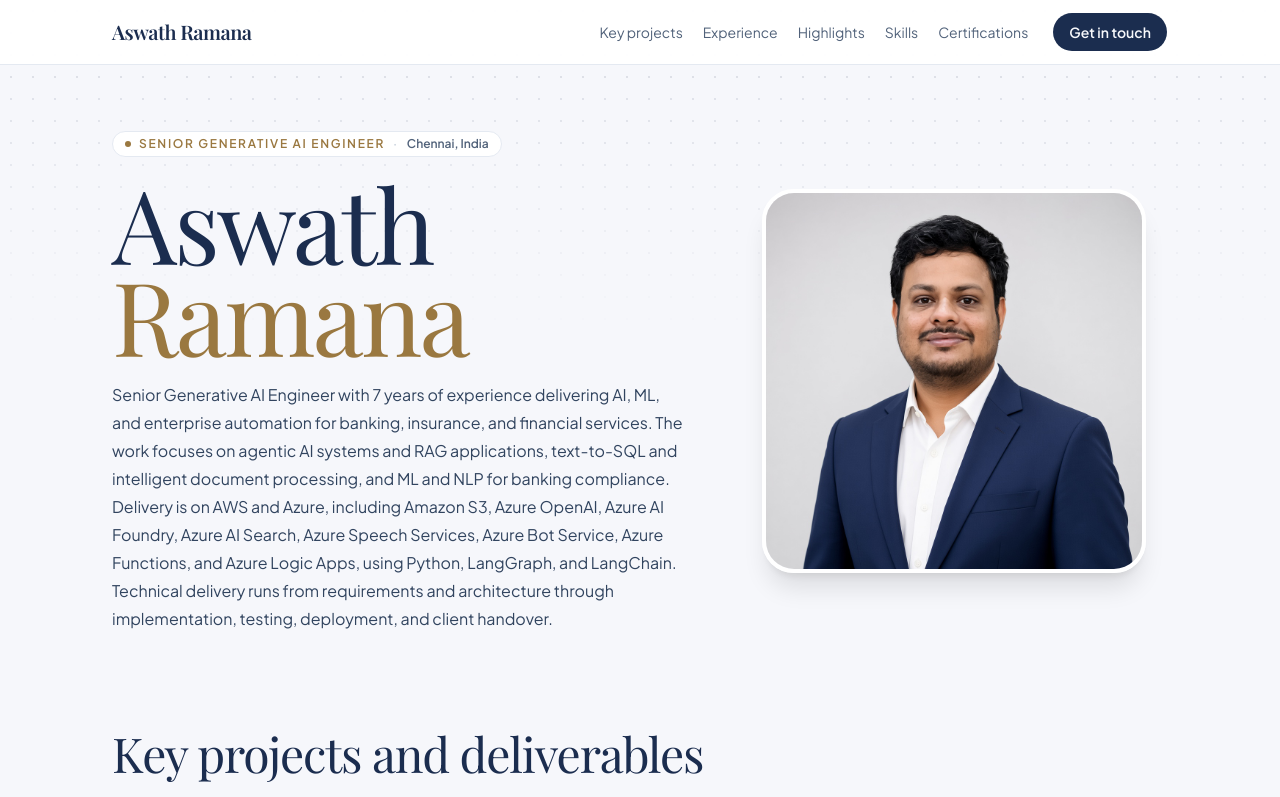
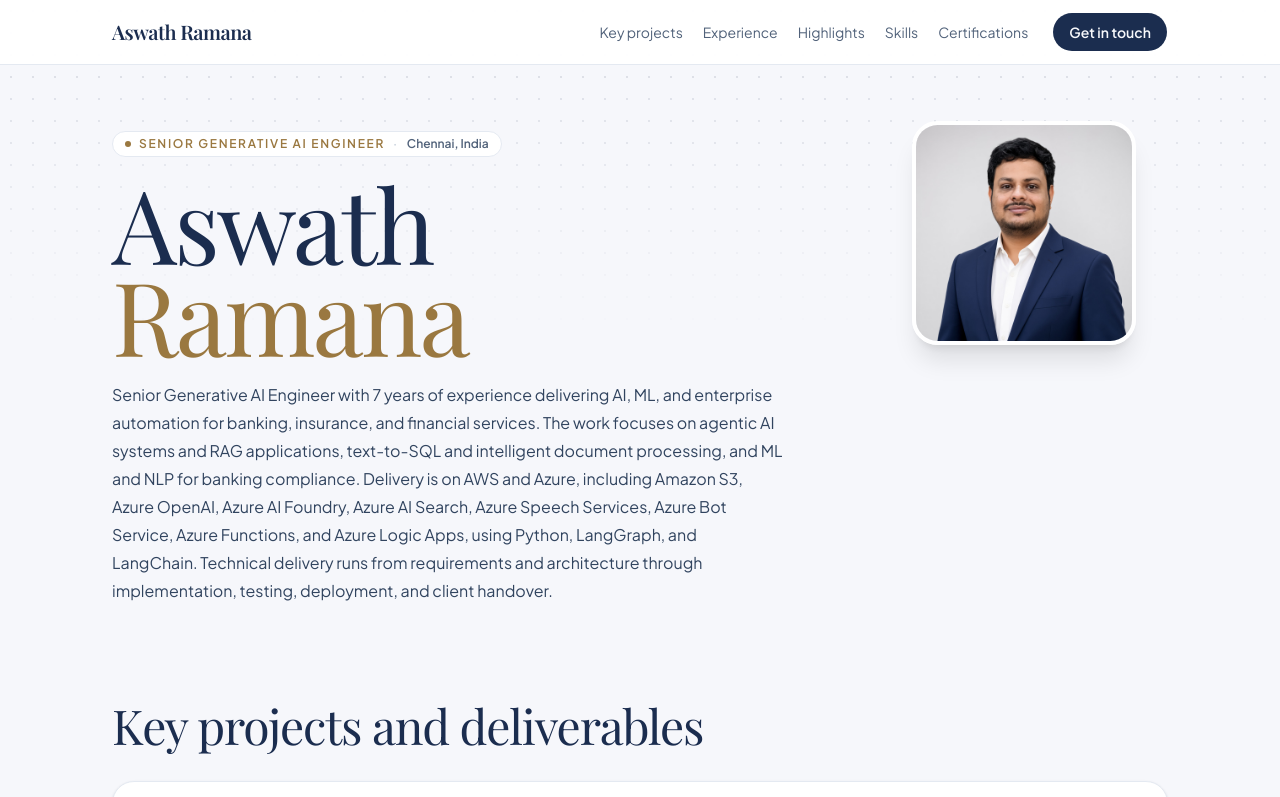
Before and after one commit to madaswath/aswath-ramana-portfolio, a Next.js app: page / in a window 1280 px wide. Shown: the top 797 px of the page. Built offline with nearby package versions, Linux system fonts and the light colour scheme; a web font is replaced by a local one.

Commit message:
Make the intro portrait smaller and sit it higher.
Co-authored-by: madaswath <madaswath@gmail.com>

```diff
--- a/components/home-page.tsx
+++ b/components/home-page.tsx
@@ -78,7 +78,7 @@ export function HomePage() {
 function Hero() {
   return (
     <section id="top" className="scroll-mt-24 mx-auto w-full max-w-[1120px] px-5 pt-12 pb-8 md:px-8 md:pt-16">
-      <div className="grid items-center gap-12 lg:grid-cols-[minmax(0,1.15fr)_minmax(280px,0.85fr)]">
+      <div className="grid items-start gap-10 lg:grid-cols-[minmax(0,1.15fr)_16rem]">
         <div>
           <p className="inline-flex items-center gap-2 rounded-full border border-[#e4e9f1] bg-white px-3 py-1 text-xs font-semibold tracking-[0.14em] text-[#9a7840] uppercase">
             <span className="size-1.5 rounded-full bg-[#9a7840]" aria-hidden="true" />
@@ -94,15 +94,15 @@ function Hero() {
           </h1>
           <p className="mt-5 max-w-2xl text-base leading-7 text-[#31445f]">{person.summary}</p>
         </div>
-        <div className="mx-auto w-full max-w-sm lg:max-w-md">
-          <div className="relative mx-auto aspect-square w-full max-w-sm overflow-hidden rounded-[2rem] border-4 border-white shadow-xl">
+        <div className="mx-auto w-44 sm:w-52 lg:mx-0 lg:-mt-2 lg:w-56">
+          <div className="relative aspect-square w-full overflow-hidden rounded-[1.6rem] border-4 border-white shadow-xl">
             <Image
               src="/aswath-ramana.jpg"
               alt="Aswath Ramana, Senior Generative AI Engineer, in a navy suit"
               fill
               priority
-              sizes="(min-width: 1024px) 420px, 80vw"
-              className="object-cover object-[center_18%]"
+              sizes="224px"
+              className="object-cover object-[center_10%]"
             />
           </div>
         </div>
```
